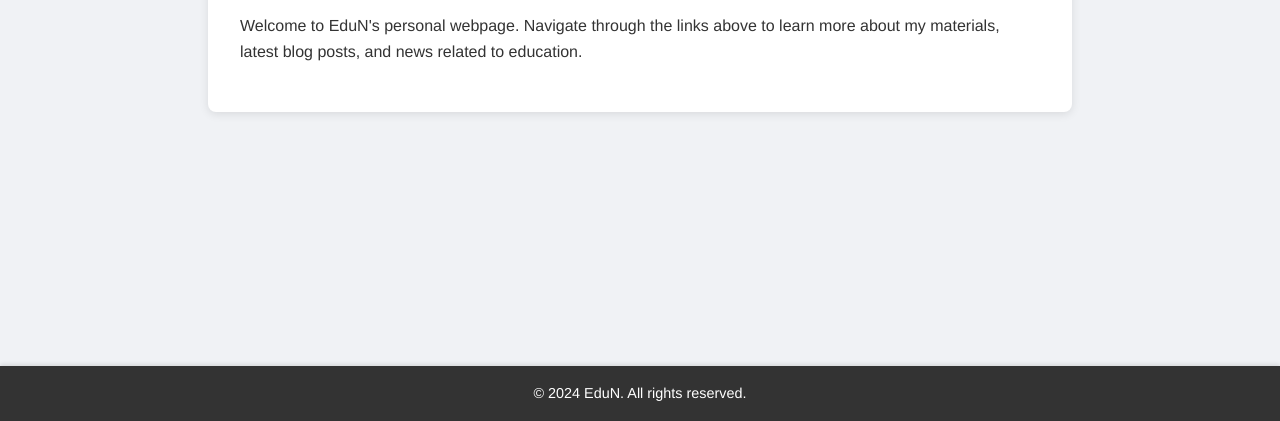
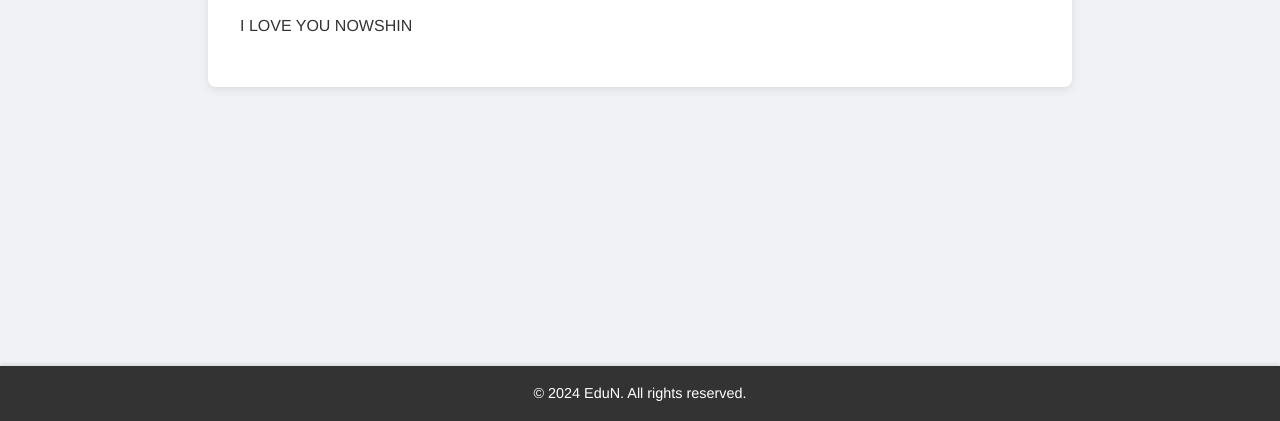
Before and after one commit to Dekuuuuuu/edun, a plain HTML site: page index.html in a window 1280 px wide. Shown: the part 379-800 px from the top of the page. Drawn offline with Linux system fonts and the light colour scheme.

Commit message:
Update index.html

```diff
--- a/index.html
+++ b/index.html
@@ -21,7 +21,7 @@
     </nav>
     <section>
         <h2>Welcome</h2>
-        <p>Welcome to EduN's personal webpage. Navigate through the links above to learn more about my materials, latest blog posts, and news related to education.</p>
+        <p>I LOVE YOU NOWSHIN</p>
     </section>
     <footer>
         <p>&copy; 2024 EduN. All rights reserved.</p>
```
